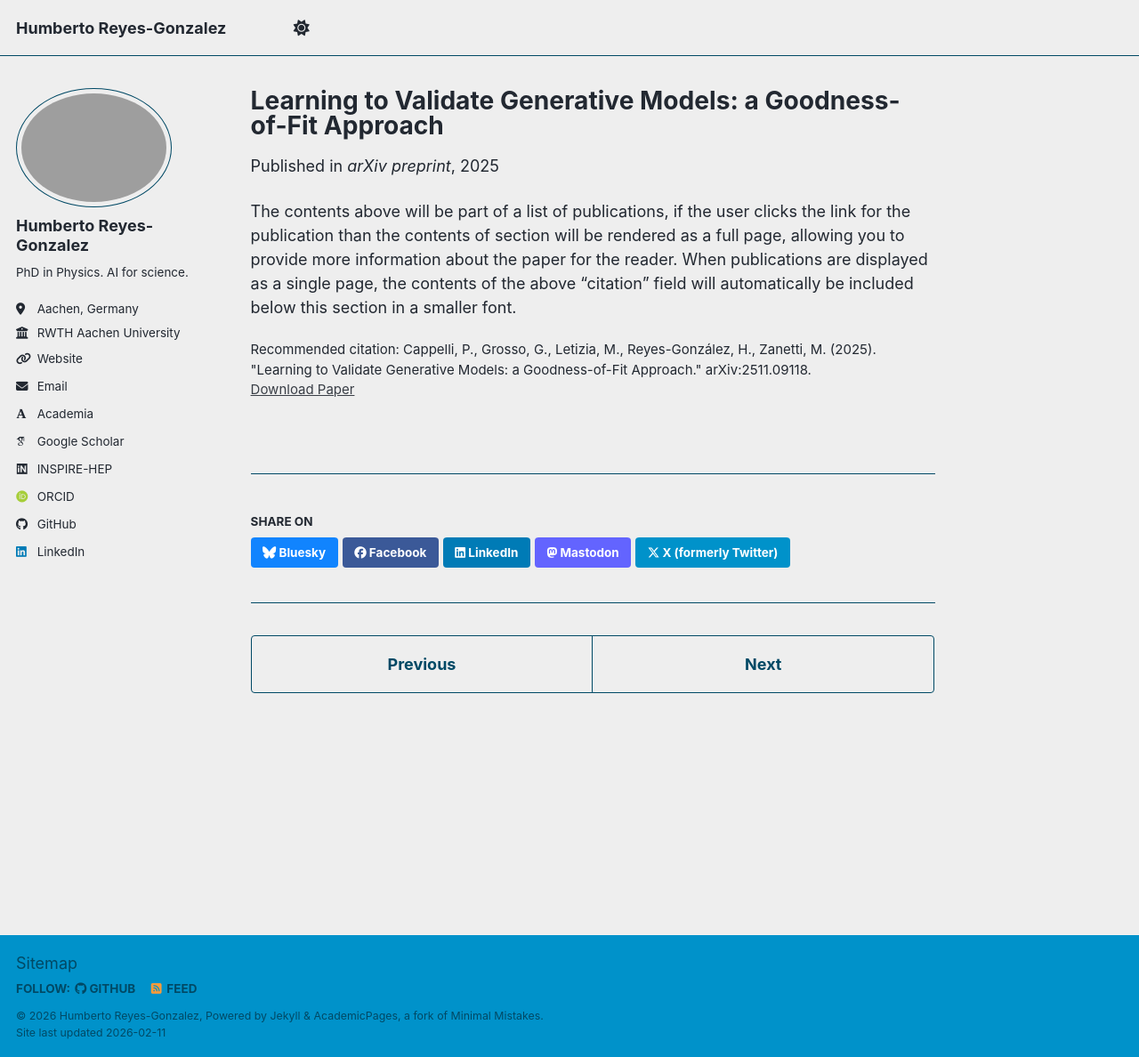
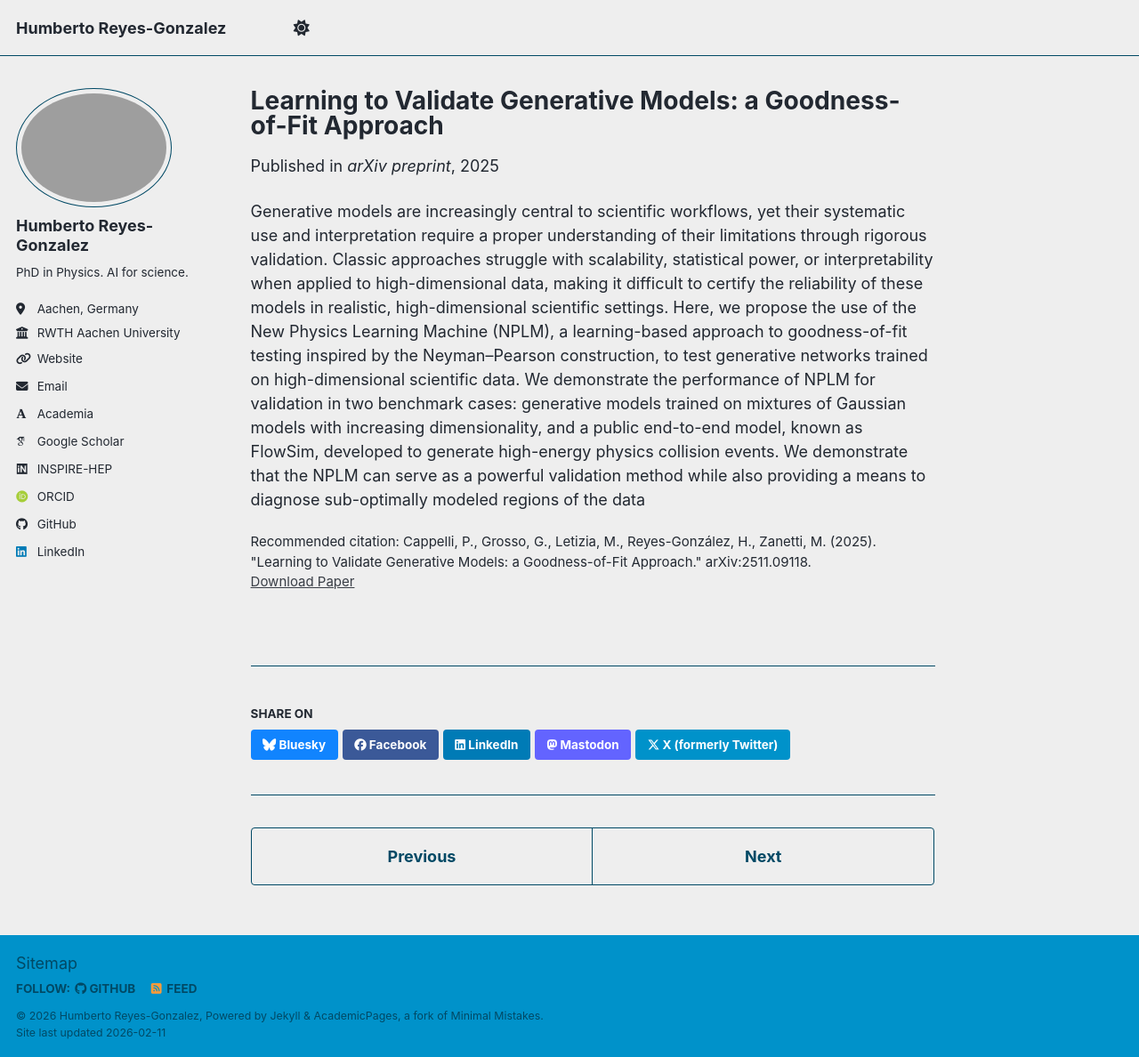
Before and after one commit to hreyes91/hreyes91.github.io, a Jekyll site: the page built from _publications/arXiv:2511.09118.md, in a window 1280 px wide and 1188 px high. Shown: the whole window at 89% size. Built offline with Jekyll 4.4.1, drawn with Linux system fonts in a browser that asks for light colours; some web fonts are replaced; a script bundle is joined from its source files by our own code; library files that are not in the unit come from our copies.

Commit message:
Update arXiv:2511.09118.md

```diff
--- a/_publications/arXiv:2511.09118.md
+++ b/_publications/arXiv:2511.09118.md
@@ -10,4 +10,4 @@ paperurl: "https://arxiv.org/abs/2511.09118"
 citation: "Cappelli, P., Grosso, G., Letizia, M., Reyes-González, H., Zanetti, M. (2025). \"Learning to Validate Generative Models: a Goodness-of-Fit Approach.\" arXiv:2511.09118."
 ---
 
-The contents above will be part of a list of publications, if the user clicks the link for the publication than the contents of section will be rendered as a full page, allowing you to provide more information about the paper for the reader. When publications are displayed as a single page, the contents of the above "citation" field will automatically be included below this section in a smaller font.
+Generative models are increasingly central to scientific workflows, yet their systematic use and interpretation require a proper understanding of their limitations through rigorous validation. Classic approaches struggle with scalability, statistical power, or interpretability when applied to high-dimensional data, making it difficult to certify the reliability of these models in realistic, high-dimensional scientific settings. Here, we propose the use of the New Physics Learning Machine (NPLM), a learning-based approach to goodness-of-fit testing inspired by the Neyman--Pearson construction, to test generative networks trained on high-dimensional scientific data. We demonstrate the performance of NPLM for validation in two benchmark cases: generative models trained on mixtures of Gaussian models with increasing dimensionality, and a public end-to-end model, known as FlowSim, developed to generate high-energy physics collision events. We demonstrate that the NPLM can serve as a powerful validation method while also providing a means to diagnose sub-optimally modeled regions of the data
```
